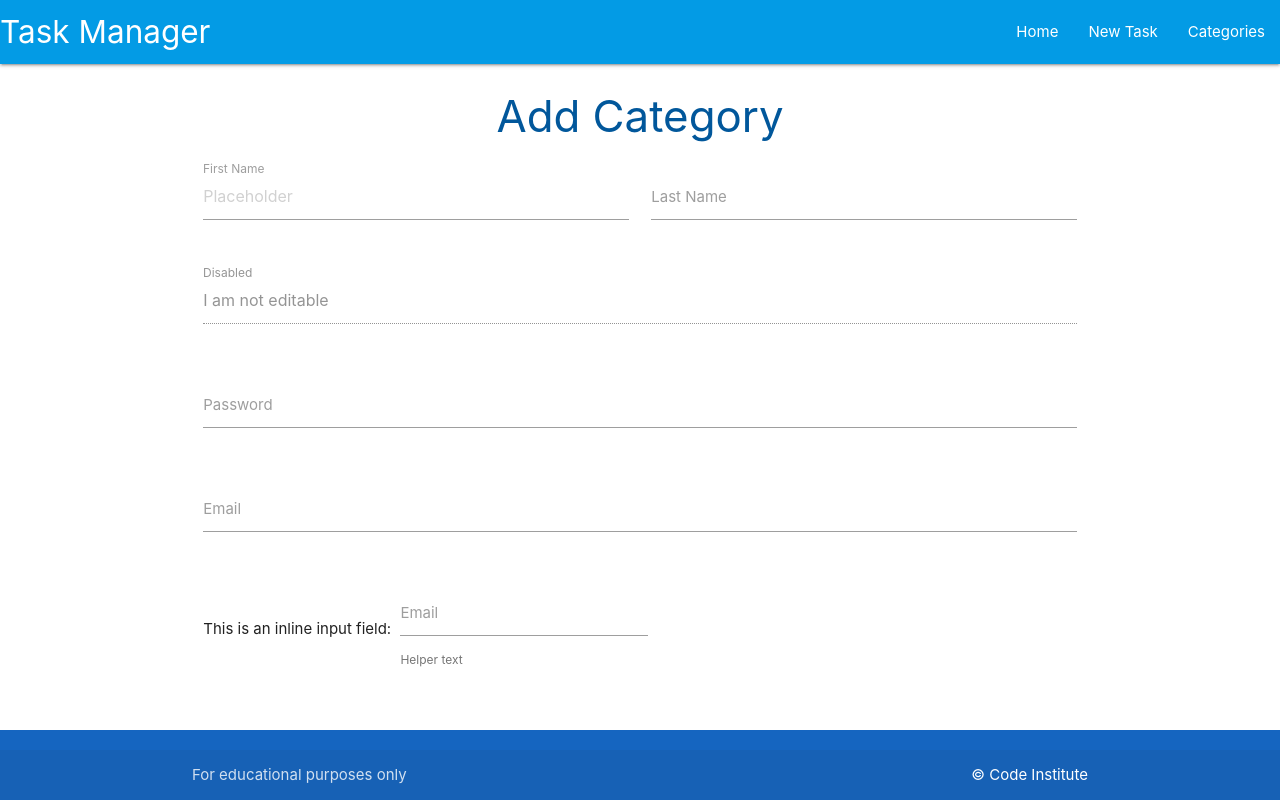
After one commit to JMcbeath1966/to-do-list-jm, a Flask app: template taskmanager/templates/add_category.html in a window 1280 px wide. The commit adds this page. Run offline with Flask 3, Linux system fonts and the light colour scheme; the template is opened without the code that fills it, so the values that code supplies are empty.

Commit message:
Updated category templates

```diff
--- /dev/null
+++ b/taskmanager/templates/add_category.html
@@ -0,0 +1,49 @@
+{% extends "base.html" %}
+{% block content %}
+
+<h3 class="light-blue-text text-darken-4 center-align">Add Category</h3>
+
+<div class="row">
+    <form class="col s12">
+      <div class="row">
+        <div class="input-field col s6">
+          <input placeholder="Placeholder" id="first_name" type="text" class="validate">
+          <label for="first_name">First Name</label>
+        </div>
+        <div class="input-field col s6">
+          <input id="last_name" type="text" class="validate">
+          <label for="last_name">Last Name</label>
+        </div>
+      </div>
+      <div class="row">
+        <div class="input-field col s12">
+          <input disabled value="I am not editable" id="disabled" type="text" class="validate">
+          <label for="disabled">Disabled</label>
+        </div>
+      </div>
+      <div class="row">
+        <div class="input-field col s12">
+          <input id="password" type="password" class="validate">
+          <label for="password">Password</label>
+        </div>
+      </div>
+      <div class="row">
+        <div class="input-field col s12">
+          <input id="email" type="email" class="validate">
+          <label for="email">Email</label>
+        </div>
+      </div>
+      <div class="row">
+        <div class="col s12">
+          This is an inline input field:
+          <div class="input-field inline">
+            <input id="email_inline" type="email" class="validate">
+            <label for="email_inline">Email</label>
+            <span class="helper-text" data-error="wrong" data-success="right">Helper text</span>
+          </div>
+        </div>
+      </div>
+    </form>
+  </div>
+
+{% endblock %}
--- a/taskmanager/templates/base.html
+++ b/taskmanager/templates/base.html
@@ -25,7 +25,7 @@
             <ul class="right hide-on-med-and-down">
                 <li><a href="{{ url_for('home') }}">Home</a></li>
                 <li><a href="">New Task</a></li>
-                <li><a href="">Categories</a></li>
+                <li><a href="{{ url_for('catergories') }}">Categories</a></li>
             </ul>
             </div>
         </nav>
@@ -34,7 +34,7 @@
         <ul class="sidenav" id="mobile-demo">
             <li><a href="{{ url_for('home') }}">Home</a></li>
             <li><a href="">New Task</a></li>
-            <li><a href="">Categories</a></li>
+            <li><a href="{{ url_for('catergories') }}">Categories</a></li>
         </ul>
     </header>
 
```
Also changed, not shown: taskmanager/routes.py (+11 -0 lines), taskmanager/templates/categories.html (added, +14 -0 lines).
